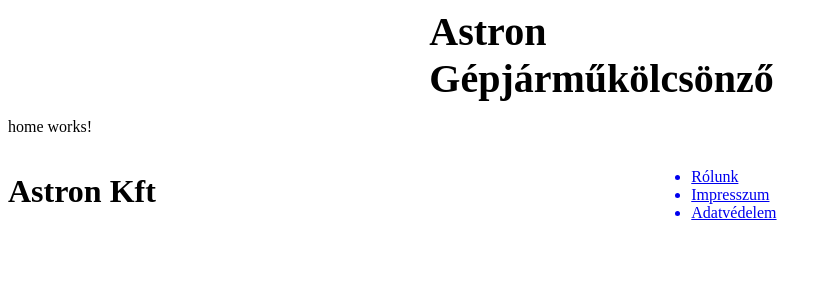
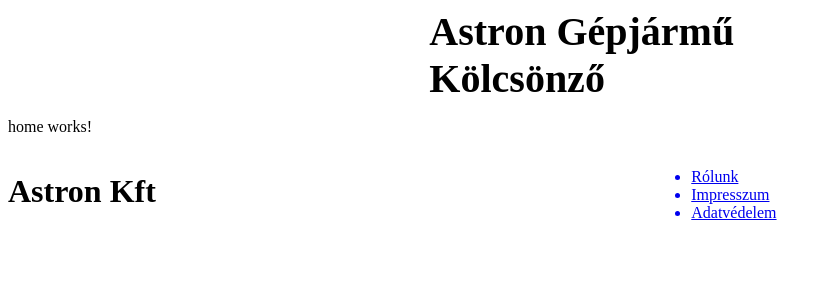
Before and after one commit to isti91/astron_ak, an Angular app in the folder frontend/: page / in a window 1280 px wide. Shown: the top 300 px of the page, without its empty margins (0-832 px from the left). Built offline with nearby package versions, Linux system fonts and the light colour scheme.

Commit message:
title fix

```diff
--- a/frontend/src/app/header/header.component.ts
+++ b/frontend/src/app/header/header.component.ts
@@ -6,5 +6,5 @@ import { Component } from '@angular/core';
 	styleUrls: ['./header.component.scss']
 })
 export class HeaderComponent {
-	headerTitle: string = 'Astron Gépjárműkölcsönző';
+	headerTitle: string = 'Astron Gépjármű Kölcsönző';
 }
```
